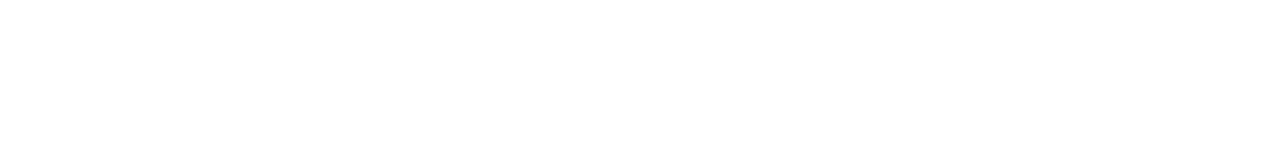
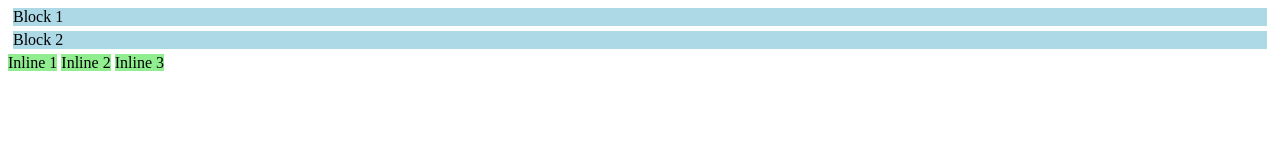
Before and after one commit to varungoyal752/WDW_0143, a plain HTML site: page Web_Designing_Workshop_Assignment/assignment_3.html in a window 1280 px wide. Drawn offline with Linux system fonts and the light colour scheme.

Commit message:
completed assignment_3.html

```diff
--- a/Web_Designing_Workshop_Assignment/assignment_3.html
+++ b/Web_Designing_Workshop_Assignment/assignment_3.html
@@ -14,6 +14,10 @@
 </head>
 
 <body>
-
+    <div class="block">Block 1</div>
+    <div class="block">Block 2</div>
+    <span class="inline">Inline 1</span>
+    <span class="inline">Inline 2</span>
+    <span class="inline">Inline 3</span>
 </body>
 </html>
```
